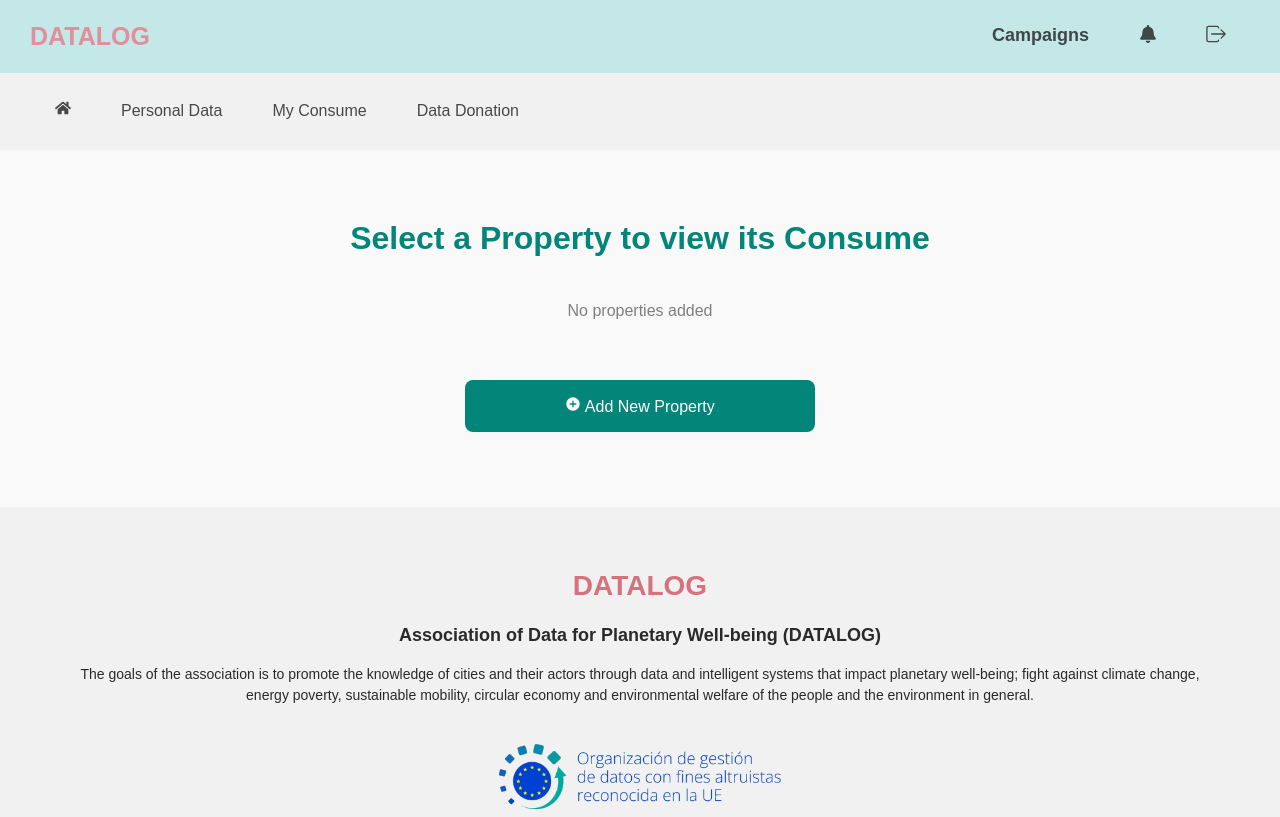
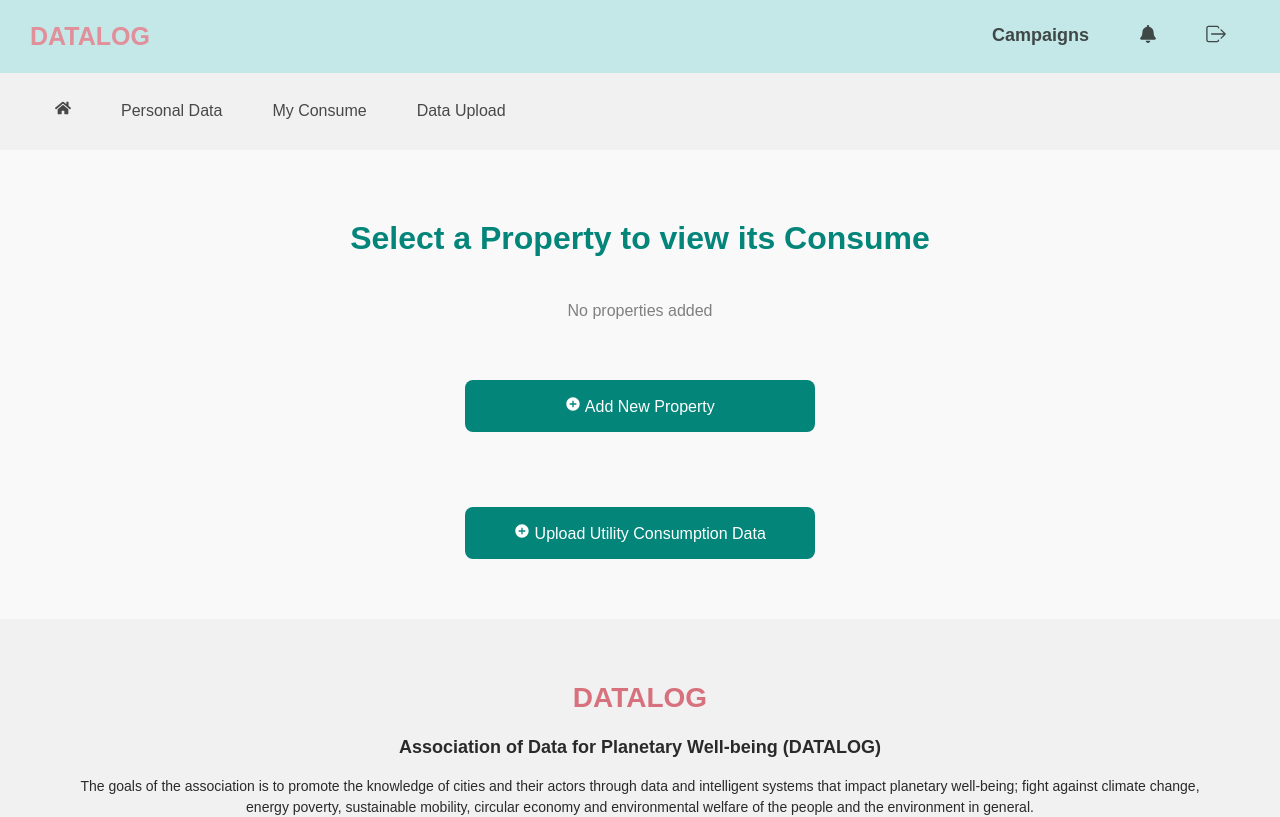
Before and after one commit to CandelaAlvLop/Project_TFG, a React (Create React App) app in the folder client/: page /myconsume in a window 1280 px wide. Shown: the top 817 px of the page. Built offline with nearby package versions, Linux system fonts and the light colour scheme.

Commit message:
Form Changes

```diff
--- a/client/src/layouts/MyConsume.css
+++ b/client/src/layouts/MyConsume.css
@@ -38,3 +38,21 @@
     font-size: 18px;
     color: rgb(3, 133, 122);
 }
+
+.datadonation-button {
+    background-color: rgb(3, 133, 122);
+    color: white;
+    padding: 16px;
+    font-size: 16px;
+    border-radius: 8px;
+    cursor: pointer;
+    display: block;
+    width: 350px;
+    margin-left: auto;
+    margin-right: auto;
+    margin-top: 60px;
+}
+
+.datadonation-button:hover {
+    background-color: rgb(1, 92, 84);
+}
--- a/client/src/pages/Dashboard.js
+++ b/client/src/pages/Dashboard.js
@@ -111,18 +111,16 @@
             <div className="maincontent-dashboard">
                 {/* Sidebar */}
                 <div className="sidebar-dashboard">
+                    <h3>Information</h3>
+                    <a href="/faqinside">Frequently Asked Questions</a>
+                    <h3>Upload Data</h3>
+                    <a href="/datadonation"> Upload your utility consumption data</a>
+                    <h3>View Your Data</h3>
+                    <a href="/myconsume">View your utility consumption data</a>
+                    <h3>Access your Personal Data</h3>
+                    <a href="/personaldata">View and edit your personal data</a>
                     <h3>Add Property</h3>
                     <a href="/addproperty">Start registering your properties</a>
-                    <h3>Access your Personal Data</h3>
-                    <a href="/personaldata">View and edit your personal data</a>
-                    <h3>View Your Data</h3>
-                    <a href="/myconsume">View your utility consumption data</a>
-                    <h3>Your Campaigns</h3>
-                    {/*<a href="/campaigns">*/} View and edit your campaign participation {/*</a>*/}
-                    <h3>Consume Overwiew</h3>
-                    <a href="/dashboard"> Check your overall consume</a>
-                    <h3>Information</h3>
-                    <a href="/faqinside">Frequently Asked Questions</a>
                 </div>
 
                 {/* Main Section */}
--- a/client/src/pages/DataDonation.js
+++ b/client/src/pages/DataDonation.js
@@ -342,7 +342,7 @@
             <Navbar2 />
 
             {/*Show User Properties*/}
-            <h1 className="property-title">Select a Property to Donate Data</h1>
+            <h1 className="property-title">Select a Property to Upload Data</h1>
             {properties.length > 0 && (
                 <div className="property-data">
                     {properties.map((property) => (
--- a/client/src/pages/FaqInside.js
+++ b/client/src/pages/FaqInside.js
@@ -21,18 +21,16 @@
             <div className="maincontent-dashboard">
                 {/* Sidebar */}
                 <div className="sidebar-dashboard">
+                    <h3>Information</h3>
+                    <a href="/faqinside">Frequently Asked Questions</a>
+                    <h3>Upload Data</h3>
+                    <a href="/datadonation"> Upload your utility consumption data</a>
+                    <h3>View Your Data</h3>
+                    <a href="/myconsume">View your utility consumption data</a>
+                    <h3>Access your Personal Data</h3>
+                    <a href="/personaldata">View and edit your personal data</a>
                     <h3>Add Property</h3>
                     <a href="/addproperty">Start registering your properties</a>
-                    <h3>Access your Personal Data</h3>
-                    <a href="/personaldata">View and edit your personal data</a>
-                    <h3>View Your Data</h3>
-                    <a href="/myconsume">View your utility consumption data</a>
-                    <h3>Your Campaigns</h3>
-                    {/*<a href="/campaigns">*/} View and edit your campaign participation {/*</a>*/}
-                    <h3>Consume Overwiew</h3>
-                    <a href="/dashboard"> Check your overall consume</a>
-                    <h3>Information</h3>
-                    <a href="/faqinside">Frequently Asked Questions</a>
                 </div>
 
                 {/* Register and Login access */}
--- a/client/src/pages/MyConsume.js
+++ b/client/src/pages/MyConsume.js
@@ -152,6 +152,7 @@
                     </div>
                 </div>
             )}
+            <button className="datadonation-button" onClick={() => navigate('/datadonation')}><MdAddCircle /> Upload Utility Consumption Data</button>
             <Footer />
         </div>
     );
--- a/client/src/pages/Navbar2.js
+++ b/client/src/pages/Navbar2.js
@@ -9,7 +9,7 @@
                 <Link to="/dashboard"><FaHome /></Link>
                 <Link to="/personaldata" className="personaldata">Personal Data</Link>
                 <Link to="/myconsume" className="myconsume">My Consume</Link>
-                <Link to="/datadonation" className="datadonation">Data Donation</Link>
+                <Link to="/datadonation" className="datadonation">Data Upload</Link>
             </nav>
         </div>
     );
```
